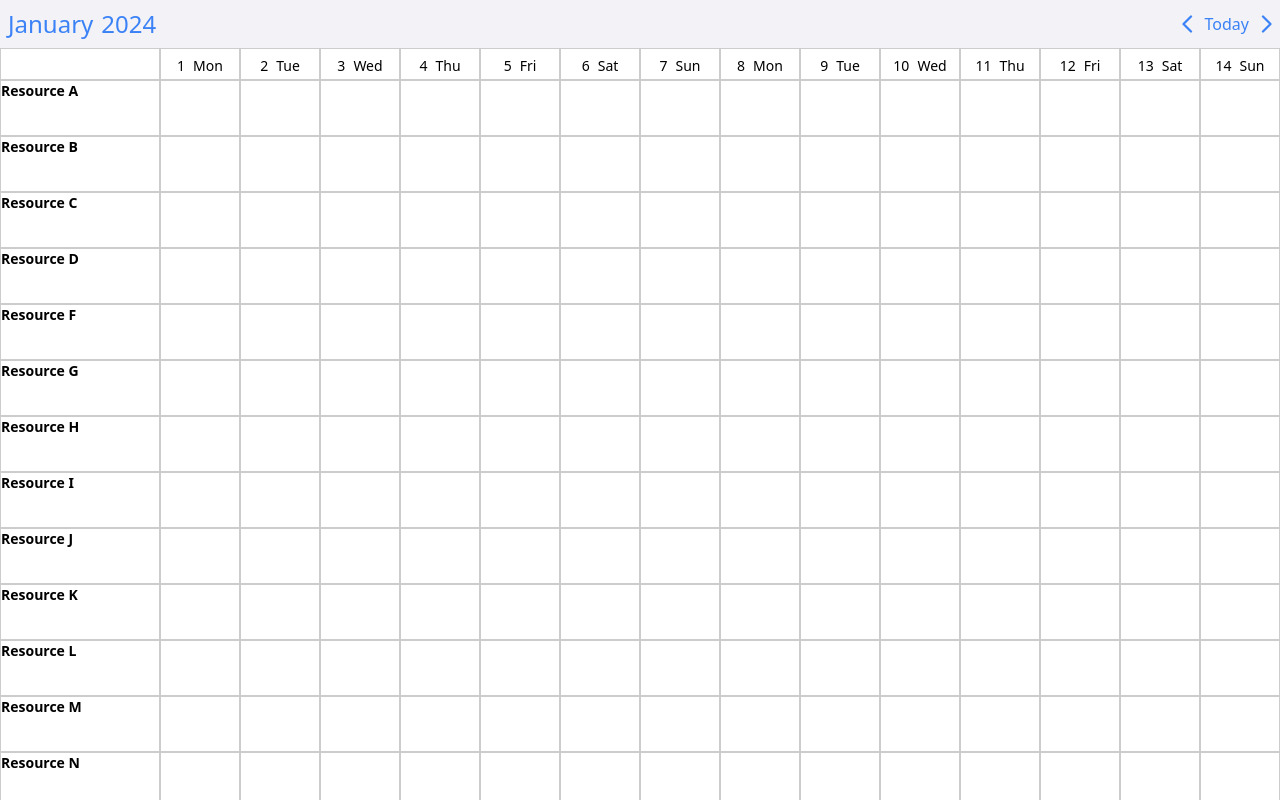
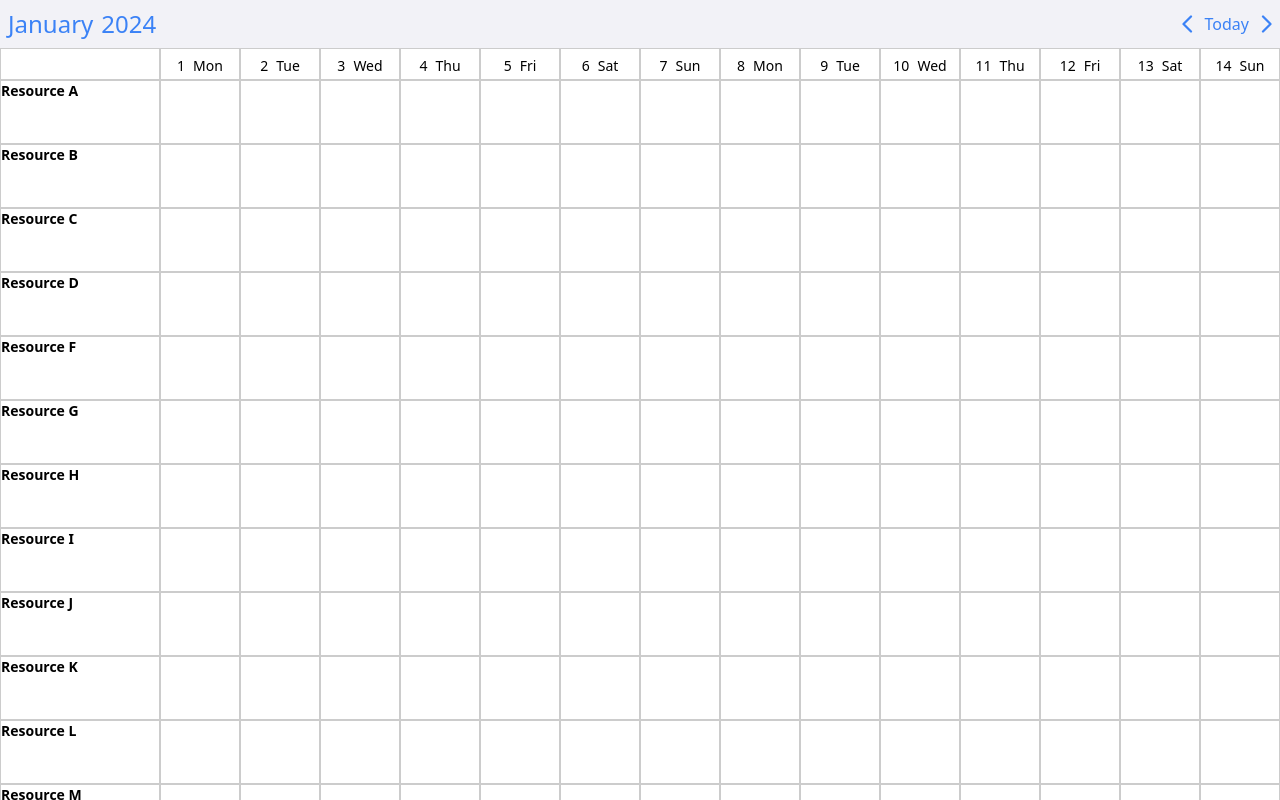
Before and after one commit to FaizanJatt/Mobiscroll-timeline-calendar-replica, a React (Vite) app: page / in a window 1280 px wide. Shown: the top 800 px of the page. Built offline with nearby package versions, Linux system fonts and the light colour scheme.

Commit message:
added drag functionality

```diff
--- a/src/components/Calendar.tsx
+++ b/src/components/Calendar.tsx
@@ -1,9 +1,27 @@
-import Header from "./Header";
 import { useEffect, useState } from "react";
 import moment from "moment";
 import CalendarTitle from "./CalendarTitle";
 import CalendarBody from "./CalendarBody";
 import { MouseEvent } from "react";
+import Header from "./Header";
+
+function darkenColor(color: string, factor: number) {
+  const hex = color.replace(/^#/, "");
+  const rgb = parseInt(hex, 16);
+  const r = (rgb >> 16) & 0xff;
+  const g = (rgb >> 8) & 0xff;
+  const b = rgb & 0xff;
+
+  const newR = Math.round(r * (1 - factor));
+  const newG = Math.round(g * (1 - factor));
+  const newB = Math.round(b * (1 - factor));
+
+  const newHex = ((newR << 16) | (newG << 8) | newB)
+    .toString(16)
+    .padStart(6, "0");
+
+  return `#${newHex}`;
+}
 
 const resourceList = [
   "Resource A",
@@ -25,15 +43,28 @@ const resourceList = [
   "Resource R",
 ];
 
+interface DayData {
+  date: Date;
+  isWeekend: boolean;
+}
+
+interface EventData {
+  title: string;
+  startTime: Date;
+  endTime: Date;
+  originalColor: string;
+  hoverColor: string;
+  darkestColor: string;
+}
+
 function Calendar() {
   const currentYear = moment().year();
   const [month, setMonth] = useState(0);
-  console.log(month);
   const [year, setYear] = useState(currentYear);
-  //   const [daysArray, setDaysArray] = useState([]);
-  const [daysArray, setDaysArray] = useState<Date[]>([]); // Initialize state for the daysArray
-  const [resourceListArr, setResourceListArr] =
-    useState<string[]>(resourceList);
+  const [daysArray, setDaysArray] = useState<DayData[]>([]);
+  const [resourceListWithEvents, setResourceListWithEvents] = useState<{
+    [resource: string]: { date: Date; events: EventData[] }[];
+  }>({});
 
   useEffect(() => {
     calendarMonthLayoutHandler();
@@ -41,8 +72,6 @@ function Calendar() {
 
   const scrollToCurrentDay = () => {
     const dateNow = moment().date();
-    const day = moment().format("ddd");
-    console.log(day);
     const elements = document.querySelectorAll('[id*="dateDay"]');
     elements.forEach((element) => {
       const [_, currDate] = element.id.split("-");
@@ -58,21 +87,27 @@ function Calendar() {
 
   const calendarMonthLayoutHandler = () => {
     const firstDayOfMonth = moment([year, month]);
+    const daysInMonth = firstDayOfMonth.daysInMonth();
+    const daysArray: DayData[] = [];
+    for (let day = 1; day <= daysInMonth; day++) {
+      const currentDate = firstDayOfMonth.clone().date(day);
+      daysArray.push({
+        date: currentDate.toDate(),
+        isWeekend: currentDate.day() === 0 || currentDate.day() === 6,
+      });
+    }
+    const newResourceData: {
+      [resource: string]: { date: Date; events: EventData[] }[];
+    } = {};
+    resourceList.forEach((resource) => {
+      newResourceData[resource] = daysArray.map((dayData) => ({
+        date: dayData.date,
+        events: [],
+      }));
+    });
 
-    // Get the number of days in the month
-    const daysInMonth = firstDayOfMonth.daysInMonth();
-    // Initialize an empty array to store the dates
-    const daysArray = [];
-
-    // Loop through each day of the month and add it to the array
-    for (let day = 1; day <= daysInMonth; day++) {
-      // Create a Moment.js object representing the current day
-      const currentDate = firstDayOfMonth.clone().date(day);
-
-      // Push the current date to the array
-      daysArray.push(currentDate.toDate());
     setDaysArray(daysArray);
-    }
+    setResourceListWithEvents(newResourceData);
   };
 
   const monthYearChangeHandler = (
@@ -80,141 +115,98 @@ function Calendar() {
     currYear: number,
     action: "back" | "forward"
   ) => {
-    console.log(currMonth, currYear, action);
-
     if (action === "back") {
       const nextMonth = currMonth - 1 === -1 ? 11 : currMonth - 1;
       setMonth(nextMonth);
       currMonth - 1 === -1 && setYear(currYear - 1);
-      console.log(nextMonth);
     } else {
       const nextMonth = currMonth + 1 === 12 ? 0 : currMonth + 1;
       currMonth + 1 === 12 && setYear(currYear + 1);
-
       setMonth(nextMonth);
     }
   };
-  function darkenColor(color: string, factor: number) {
-    // Convert color from hex to RGB
-    const hex = color.replace(/^#/, "");
-    const rgb = parseInt(hex, 16);
-    const r = (rgb >> 16) & 0xff;
-    const g = (rgb >> 8) & 0xff;
-    const b = rgb & 0xff;
+  const generateLightColor = () => {
+    let color;
+    do {
+      color = Math.floor(Math.random() * 16777215).toString(16);
+    } while (parseInt(color, 16) < 0xcccccc); // Increased threshold to 0xCCCCCC
+    return `#${color}`;
+  };
+  const createEvent = (e: MouseEvent, resource: string, date: Date) => {
+    const originalColor = generateLightColor();
 
-    // Darken each component of the RGB color
-    const newR = Math.round(r * (1 - factor));
-    const newG = Math.round(g * (1 - factor));
-    const newB = Math.round(b * (1 - factor));
+    const hoverColor = darkenColor(originalColor, 0.2);
+    const darkestColor = darkenColor(originalColor, 0.25);
+    setResourceListWithEvents((prevResourceData) => {
+      const newResourceData = { ...prevResourceData };
+      const resourceItems = newResourceData[resource];
 
-    // Convert the new RGB components back to hex
-    const newHex = ((newR << 16) | (newG << 8) | newB)
-      .toString(16)
-      .padStart(6, "0");
+      if (resourceItems) {
+        const selectedResourceIndex = resourceItems.findIndex(
+          (r) =>
+            r.date.toISOString().slice(0, 10) ===
+            date.toISOString().slice(0, 10)
+        );
 
-    return `#${newHex}`;
-  }
+        if (selectedResourceIndex !== -1) {
+          const startTime = new Date(date);
+          startTime.setHours(0, 0, 0, 0);
+          const endTime = new Date(date);
+          endTime.setHours(23, 59, 59, 999);
 
-  const createEvent = (e: MouseEvent) => {
-    const clickedElement = e.target as HTMLElement;
-    const originalColor = `#${Math.floor(Math.random() * 16777215).toString(
-      16
-    )}`;
+          const newEvent: EventData = {
+            title: "New event",
+            startTime,
+            endTime,
+            originalColor,
+            hoverColor,
+            darkestColor,
+          };
 
-    if (clickedElement.id !== "cell") return;
-    let eleCount = clickedElement.childElementCount;
-    const parentElement =
-      clickedElement.parentElement?.parentElement?.parentElement;
-    if (!parentElement) return;
-
-    const parentBoundingRect = parentElement.getBoundingClientRect();
-    const clickedBoundingRect = clickedElement.getBoundingClientRect();
-    if (eleCount > 0) {
-      const firstChild = clickedElement.firstElementChild;
-      if (firstChild) {
-        clickedBoundingRect.width = firstChild.clientWidth;
-        clickedBoundingRect.height = firstChild.clientHeight;
+          // Update the event array immutably for this specific resource and date
+          newResourceData[resource] = [
+            ...resourceItems.slice(0, selectedResourceIndex),
+            {
+              ...resourceItems[selectedResourceIndex],
+              events: [
+                ...resourceItems[selectedResourceIndex].events,
+                newEvent,
+              ],
+            },
+            ...resourceItems.slice(selectedResourceIndex + 1),
+          ];
         }
       }
 
-    // Calculate the offset of the clicked element within its parent container
-    const offsetX = clickedBoundingRect.left - parentBoundingRect.left;
-    const offsetY = clickedBoundingRect.top - parentBoundingRect.top;
+      return newResourceData;
+    });
+  };
 
-    // Calculate the scroll position of the parent container
-    const scrollX = parentElement.scrollLeft;
-    const scrollY = parentElement.scrollTop;
+  const onUpdateEvent = (
+    resource: string,
+    date: Date,
+    updatedEvent: EventData
+  ) => {
+    console.log("ON UPDATING");
+    console.log(date, updatedEvent, resource);
 
-    // Calculate the position of the rectangle relative to the parent container
-    const x = offsetX + scrollX;
-    const y = offsetY + scrollY;
+    setResourceListWithEvents((prevResourceData) => {
+      const newResourceData = { ...prevResourceData };
+      const resourceItems = newResourceData[resource];
 
-    // Create a new div element for the rectangle
-    const newDiv = document.createElement("div");
-    // newDiv.style.position = "absolute";
-    newDiv.style.left = `${x}px`;
-    newDiv.style.top = `${y}px`;
-
-    if (eleCount > 0) {
-      newDiv.style.width = `${clickedBoundingRect.width}px`;
-      newDiv.style.height = `${clickedBoundingRect.height}px`;
-    } else {
-      newDiv.style.width = `${78}px`;
-      newDiv.style.height = `${39}px`;
+      if (resourceItems) {
+        newResourceData[resource] = resourceItems.map((item) =>
+          item.date.getTime() === date.getTime()
+            ? { ...item, events: [updatedEvent] } // Replace the entire events array with the updated event
+            : item
+        );
       }
-    newDiv.style.borderRadius = `6px`;
-
-    newDiv.style.backgroundColor = originalColor;
-
-    clickedElement.classList.add(
-      "flex",
-      "justify-center",
-      "items-center",
-      "flex-col"
-    );
-
-    const newHeight = eleCount > 0 ? 54 * (eleCount + 1) : 54;
-
-    const firstChildOfParent = clickedElement.parentElement?.firstChild;
-    if (
-      firstChildOfParent instanceof HTMLElement &&
-      newHeight > firstChildOfParent.clientHeight
-    ) {
-      firstChildOfParent.style.height = `${newHeight}px`;
-    }
-    newDiv.addEventListener("mouseenter", () => {
-      // Darken the original color
-      const darkenFactor = 0.2;
-      const hoverColor = darkenColor(originalColor, darkenFactor);
-      newDiv.style.backgroundColor = hoverColor; // Set the darker color on hover
-      newDiv.style.cursor = "pointer"; // Set the darker color on hover
+      return newResourceData;
     });
-
-    newDiv.addEventListener("mouseleave", () => {
-      newDiv.style.backgroundColor = originalColor; // Restore the original color on mouse leave
-    });
-    newDiv.addEventListener("mousedown", (e) => {
-      // newDiv
-      console.log("ondrag", e);
-      newDiv.style.width = `${clickedBoundingRect.width}px`;
-    });
-
-    const title = document.createElement("div");
-    title.innerText = "New event";
-    const time = document.createElement("div");
-
-    time.classList.add("text-xs");
-
-    time.innerText = "12:00 AM - 12:00 AM";
-    newDiv.appendChild(title);
-    newDiv.appendChild(time);
-    newDiv.classList.add("opacity-60", "overflow-hidden");
-
-    clickedElement.appendChild(newDiv);
   };
 
   return (
-    <div className="flex flex-col">
+    <div className="flex flex-col h-max min-h-full">
       <div className="h-12">
         <Header
           monthYearChangeHandler={monthYearChangeHandler}
@@ -226,11 +218,11 @@ function Calendar() {
       <CalendarTitle daysArray={daysArray} />
       <CalendarBody
         createEvent={createEvent}
-        resourceList={resourceListArr}
+        resourceList={resourceListWithEvents}
         daysArray={daysArray}
+        onUpdateEvent={onUpdateEvent} // Pass onUpdateEvent to CalendarBody
       />
     </div>
   );
 }
-
 export default Calendar;
--- a/src/components/CalendarBody.tsx
+++ b/src/components/CalendarBody.tsx
@@ -1,47 +1,104 @@
-import moment from "moment";
-import { MouseEvent } from "react";
-interface CalendarBodyProps {
-  daysArray: Date[];
-  resourceList: string[];
-  createEvent: (e: MouseEvent) => void;
+import { MouseEvent, useEffect, useRef } from "react";
+import { v4 as uuidv4 } from "uuid";
+
+import Event from "./Event";
+
+interface DayData {
+  date: Date;
+  isWeekend: boolean;
 }
 
+interface EventData {
+  title: string;
+  startTime: Date;
+  endTime: Date;
+  originalColor: string;
+  hoverColor: string;
+  darkestColor: string;
+}
+
+interface CalendarBodyProps {
+  daysArray: DayData[];
+  resourceList: { [resource: string]: { date: Date; events: EventData[] }[] };
+  createEvent: (e: MouseEvent, resource: string, date: Date) => void;
+  onUpdateEvent: (
+    resource: string,
+    date: Date,
+    updatedEvent: EventData
+  ) => void;
+}
 function CalendarBody({
   daysArray,
   resourceList,
   createEvent,
+  onUpdateEvent,
 }: CalendarBodyProps) {
+  const rowRefs = useRef<{ [resourceName: string]: HTMLDivElement | null }>({});
+
+  useEffect(() => {
+    // Adjust row heights after render
+    for (const resourceName in rowRefs.current) {
+      const row = rowRefs.current[resourceName];
+      if (row) {
+        const cells = row.querySelectorAll("#cell"); // Get all cells in this row
+        let maxHeight = 0;
+        cells.forEach((cell) => {
+          if (cell instanceof HTMLElement && cell.offsetHeight > maxHeight) {
+            maxHeight = cell.offsetHeight; // Find the maximum cell height
+          }
+        });
+        cells.forEach((cell) => {
+          if (cell instanceof HTMLElement) {
+            cell.style.minHeight = `${maxHeight}px`; // Set minHeight for all cells
+          }
+        });
+      }
+    }
+  }, [resourceList]);
+
   return (
-    <div className="flex flex-col " id="calendarBody">
-      {resourceList.map((eachResource, i) => {
-        return (
+    <div className="flex flex-col h-max" id="calendarBody">
+      {Object.entries(resourceList).map(([resourceName, resourceItems]) => (
         <div
-            key={`${i * Math.ceil(Math.random() * 999)} Res`}
-            className="flex w-max justify-start h-max "
+          key={uuidv4()}
+          className="flex w-full " // Removed min-h-16, but keep flex to allow flex-grow
+          ref={(el) => (rowRefs.current[resourceName] = el)} // Assign ref to the row
         >
-            <div className="sticky bg-white left-0 h-14 font-bold min-w-40  text-sm border-[#ccc] border">
-              {eachResource}
+          <div className="sticky z-50  bg-white left-0 font-bold min-w-40 text-sm border-[#ccc] border">
+            {resourceName}
           </div>
 
-            {daysArray.map((date, index) => {
-              return (
+          <div className="flex flex-grow h-auto min-h-16 justify-start items-start ">
+            {resourceItems.map((resourceItem, index) => (
               <div
                 id="cell"
-                  key={`${date.getTime()}-${index}-Month`}
-                  className="flex w-20 gap-2 pt-1 text-sm border-[#ccc] border "
-                  onDoubleClick={(e) => createEvent(e)}
-                  // onDoubleClick={}
+                key={uuidv4()}
+                className=" text-xs pb-1 pt-1 w-20 flex flex-col gap-2  h-[100%] border-[#ccc] border"
+                onDoubleClick={(e) =>
+                  createEvent(e, resourceName, resourceItem.date)
+                }
               >
-                  {/* <div>{moment(date).day()}</div>
-                  <div>{moment(date).format("ddd")}</div> */}
+                {resourceItem.events.map((event, eventIndex) => (
+                  <Event
+                    key={uuidv4()}
+                    eventData={event}
+                    dayIndex={index}
+                    totalContainerWidth={80}
+                    onUpdateEvent={(updatedEvent) => {
+                      onUpdateEvent(
+                        resourceName,
+                        resourceItem.date,
+                        updatedEvent
+                      );
+                    }}
+                  />
+                ))}
               </div>
-              );
-            })}
+            ))}
           </div>
-        );
-      })}
+        </div>
+      ))}
     </div>
   );
 }
-
 export default CalendarBody;
--- a/src/components/CalendarTitle.tsx
+++ b/src/components/CalendarTitle.tsx
@@ -1,30 +1,39 @@
 import moment from "moment";
+import { v4 as uuidv4 } from "uuid";
+
+interface DayData {
+  date: Date;
+  isWeekend: boolean;
+}
+
 interface CalendarTitleProps {
-  daysArray: Date[];
+  daysArray: DayData[];
 }
 
 function CalendarTitle({ daysArray }: CalendarTitleProps) {
   const dateNow = moment().date();
+
   return (
-    <div className="flex justify-start  ">
-      <div className=" h-8  bg-white sticky left-0 text-xs  min-w-40  border-[#ccc] border" />
+    <div className="flex justify-start" id="calendarTitleComponent">
+      <div className="h-8 bg-white sticky left-0 text-xs min-w-40 border-[#ccc] border"></div>
       <div className="flex">
-        {daysArray.map((date, i) => {
+        {daysArray.map((dayData) => {
+          const date = dayData.date;
           return (
             <div
-              key={`${i * Math.random() * 999}`}
-              className="flex justify-center items-center w-20 pt-1 text-sm border-[#ccc] border "
+              key={uuidv4()}
+              className="flex justify-center items-center w-20 pt-1 text-sm border-[#ccc] border"
             >
               <div
-                className={` flex gap-2 ${
+                className={`flex gap-2 ${
                   dateNow === moment(date).date() &&
-                  "bg-blue-600 px-2  rounded-lg text-white"
+                  "bg-blue-600 px-2 rounded-lg text-white"
                 }`}
                 id={`dateDay-${moment(date).date()}-${moment(date).format(
                   "ddd"
                 )}`}
               >
-                <div> {moment(date).date()}</div>
+                <div>{moment(date).date()}</div>
                 <div>{moment(date).format("ddd")}</div>
               </div>
             </div>
--- /dev/null
+++ b/src/components/Event.tsx
@@ -0,0 +1,201 @@
+import React, { useEffect, useRef, useState } from "react";
+import moment from "moment";
+
+interface EventData {
+  title: string;
+  startTime: Date;
+  endTime: Date;
+  originalColor: string;
+  hoverColor: string;
+  darkestColor: string;
+}
+
+interface EventProps {
+  eventData: EventData;
+  dayIndex: number;
+  totalContainerWidth: number;
+  onUpdateEvent: (updatedEvent: EventData) => void;
+}
+
+const formatTime = (date: Date) => {
+  return moment(date).format("hh:mm A");
+};
+
+function Event({
+  eventData,
+  onUpdateEvent,
+  dayIndex,
+  totalContainerWidth,
+}: EventProps) {
+  const [eventWidth, setEventWidth] = useState(0);
+  const isResizing = useRef<Boolean>(false);
+  const startTime = useRef<Date>();
+  const endTime = useRef<Date>();
+  const [hoverState, setHoverState] = useState<Boolean>(false);
+  const [eventTimeState, setEventTimeState] = useState(
+    `${formatTime(eventData.startTime)} - ${formatTime(eventData.endTime)}`
+  );
+  const [selected, setSelected] = useState(false);
+  const eventRef = useRef<HTMLDivElement | null>(null);
+  const [isResizingLeft, setIsResizingLeft] = useState(false);
+  const [leftOffset, setLeftOffset] = useState(0); // New state to track left offset
+
+  useEffect(() => {
+    calculateInitialEventWidth();
+  }, []);
+
+  const calculateInitialEventWidth = () => {
+    const totalMinutesInDay = 24 * 60;
+    const startDate = moment(eventData.startTime).startOf("day");
+    const endDate = moment(eventData.endTime).startOf("day");
+    const numDays = endDate.diff(startDate, "days") + 1;
+    let startMinutes =
+      eventData.startTime.getHours() * 60 + eventData.startTime.getMinutes();
+    let endMinutes =
+      eventData.endTime.getHours() * 60 + eventData.endTime.getMinutes();
+    const eventDurationMinutes =
+      (numDays - 1) * totalMinutesInDay + (endMinutes - startMinutes);
+    const widthPixels =
+      (eventDurationMinutes / totalMinutesInDay) * totalContainerWidth +
+      (numDays - 1);
+    setEventWidth(Math.max(widthPixels, 20));
+  };
+
+  const handleMouseDown = (e: React.MouseEvent) => {
+    e.stopPropagation();
+    const threshold = 10;
+    const rect = eventRef.current!.getBoundingClientRect();
+    const x = e.clientX - rect.left;
+
+    if (x < threshold) {
+      setIsResizingLeft(true);
+    } else if (x > rect.width - threshold) {
+      setIsResizingLeft(false);
+    } else {
+      return;
+    }
+
+    isResizing.current = true;
+    setSelected(true);
+    document.addEventListener("mousemove", handleMouseMove);
+    document.addEventListener("mouseup", handleMouseUp);
+  };
+
+  const handleMouseMove = (e: MouseEvent) => {
+    if (!isResizing.current || !eventRef.current) return;
+
+    const rect = eventRef.current.getBoundingClientRect();
+    const totalMinutesInDay = 24 * 60;
+    const minutesPerPixel = totalMinutesInDay / totalContainerWidth;
+
+    if (isResizingLeft) {
+      const newLeft = Math.min(e.clientX, rect.right - 20);
+      const newWidth = rect.right - newLeft;
+
+      setEventWidth(newWidth);
+
+      const newStartMinutes =
+        eventData.startTime.getHours() * 60 +
+        eventData.startTime.getMinutes() +
+        Math.round((rect.left - newLeft) * minutesPerPixel);
+
+      const newStartTime = new Date(eventData.startTime);
+      newStartTime.setHours(Math.floor(newStartMinutes / 60));
+      newStartTime.setMinutes(newStartMinutes % 60);
+
+      const newEndTime = new Date(eventData.endTime); // Keep the original end time
+      startTime.current = newStartTime;
+      endTime.current = newEndTime;
+      setEventTimeState(
+        `${formatTime(newStartTime)} - ${formatTime(newEndTime)}`
+      );
+    } else {
+      const newWidth = Math.max(e.clientX - rect.left, 20);
+      setEventWidth(newWidth);
+
+      const newEventDurationMinutes = Math.round(newWidth * minutesPerPixel);
+      const newStartMinutes =
+        eventData.startTime.getHours() * 60 + eventData.startTime.getMinutes();
+      const newEndMinutes = newStartMinutes + newEventDurationMinutes;
+
+      const newStartTime = new Date(eventData.startTime); // Keep the original start time
+      const newEndTime = new Date(eventData.startTime);
+      newEndTime.setHours(Math.floor(newEndMinutes / 60));
+      newEndTime.setMinutes(newEndMinutes % 60);
+      startTime.current = newStartTime;
+      endTime.current = newEndTime;
+      setEventTimeState(
+        `${formatTime(newStartTime)} - ${formatTime(newEndTime)}`
+      );
+    }
+  };
+
+  const handleMouseUp = () => {
+    if (startTime.current && endTime.current) {
+      onUpdateEvent({
+        ...eventData,
+        startTime: startTime.current,
+        endTime: endTime.current,
+      });
+    }
+    startTime.current = undefined;
+    endTime.current = undefined;
+    isResizing.current = false;
+    document.removeEventListener("mousemove", handleMouseMove);
+    document.removeEventListener("mouseup", handleMouseUp);
+  };
+
+  const mouseMoveHandler = (e: React.MouseEvent<HTMLDivElement>) => {
+    const threshold = 10;
+    const rect = e.currentTarget.getBoundingClientRect();
+    const x = e.clientX - rect.left;
+    const isNearLeftEdge = x < threshold;
+    const isNearRightEdge = x > rect.width - threshold;
+
+    e.currentTarget.style.cursor =
+      isNearLeftEdge || isNearRightEdge ? "ew-resize" : "default";
+  };
+
+  const innerHoverHandler = (e: React.MouseEvent<HTMLDivElement>) => {
+    const threshold = 10;
+    const rect = e.currentTarget.getBoundingClientRect();
+    const x = e.clientX - rect.left;
+    const isNearLeftEdge = x < threshold;
+    const isNearRightEdge = x > rect.width - threshold;
+    e.currentTarget.style.cursor =
+      isNearLeftEdge || isNearRightEdge ? "pointer" : "default";
+  };
+
+  return (
+    <div
+      ref={eventRef}
+      style={{
+        width: `${eventWidth}px`,
+        backgroundColor: selected
+          ? eventData.darkestColor
+          : hoverState
+          ? eventData.hoverColor
+          : eventData.originalColor,
+      }}
+      onMouseEnter={() => setHoverState(true)}
+      onMouseMove={mouseMoveHandler}
+      onMouseLeave={() => setHoverState(false)}
+      onClick={() => setSelected(true)}
+      className={`h-10 relative  flex justify-start items-start  overflow-hidden rounded-md hover:opacity-100 `}
+      onMouseDown={handleMouseDown}
+    >
+      <div
+        onMouseEnter={innerHoverHandler}
+        className={`p-1  text-xs text-nowrap pointer-events-none font-bold ${
+          selected ? "text-white" : "text-black"
+        }`}
+      >
+        {eventData.title}
+        <br />
+        <p className="text-[0.625rem]">{eventTimeState}</p>
+      </div>
+    </div>
+  );
+}
+
+export default Event;
```
Lines whose indentation alone changed are shown as unchanged.
